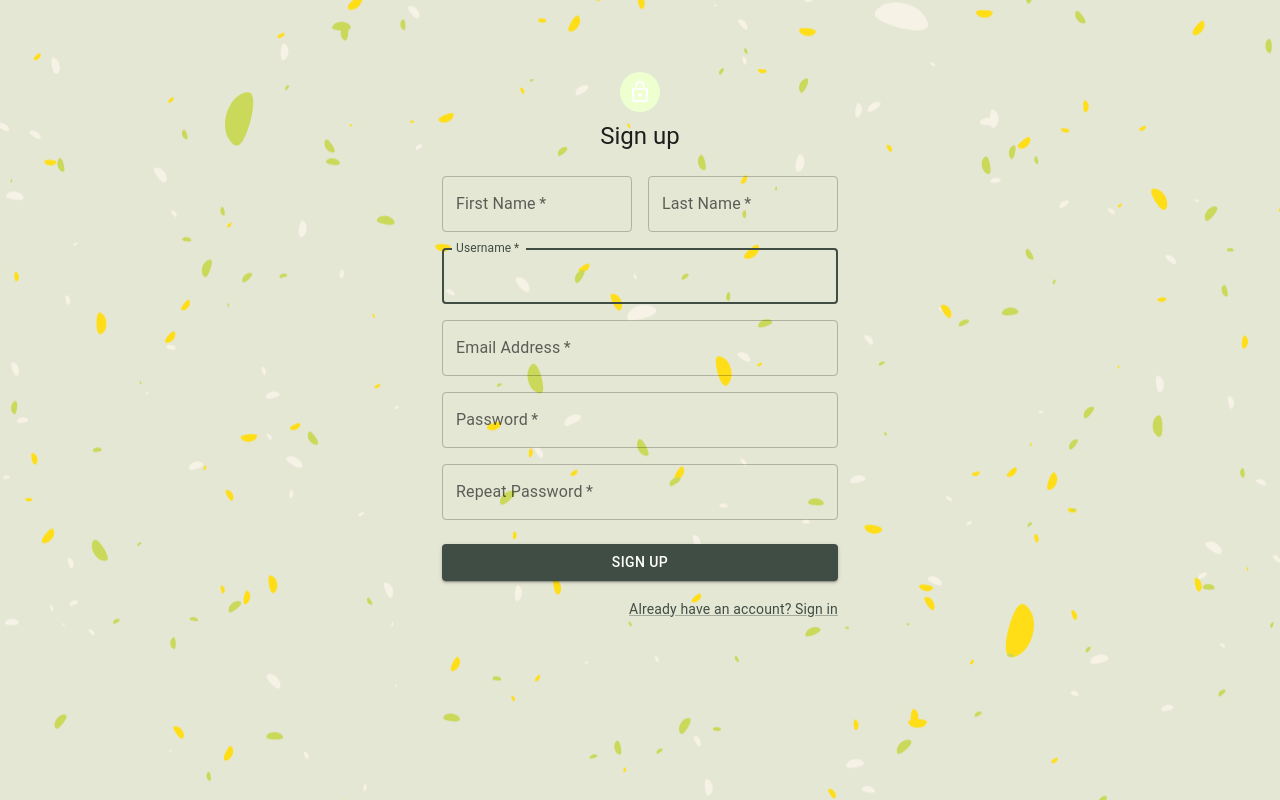
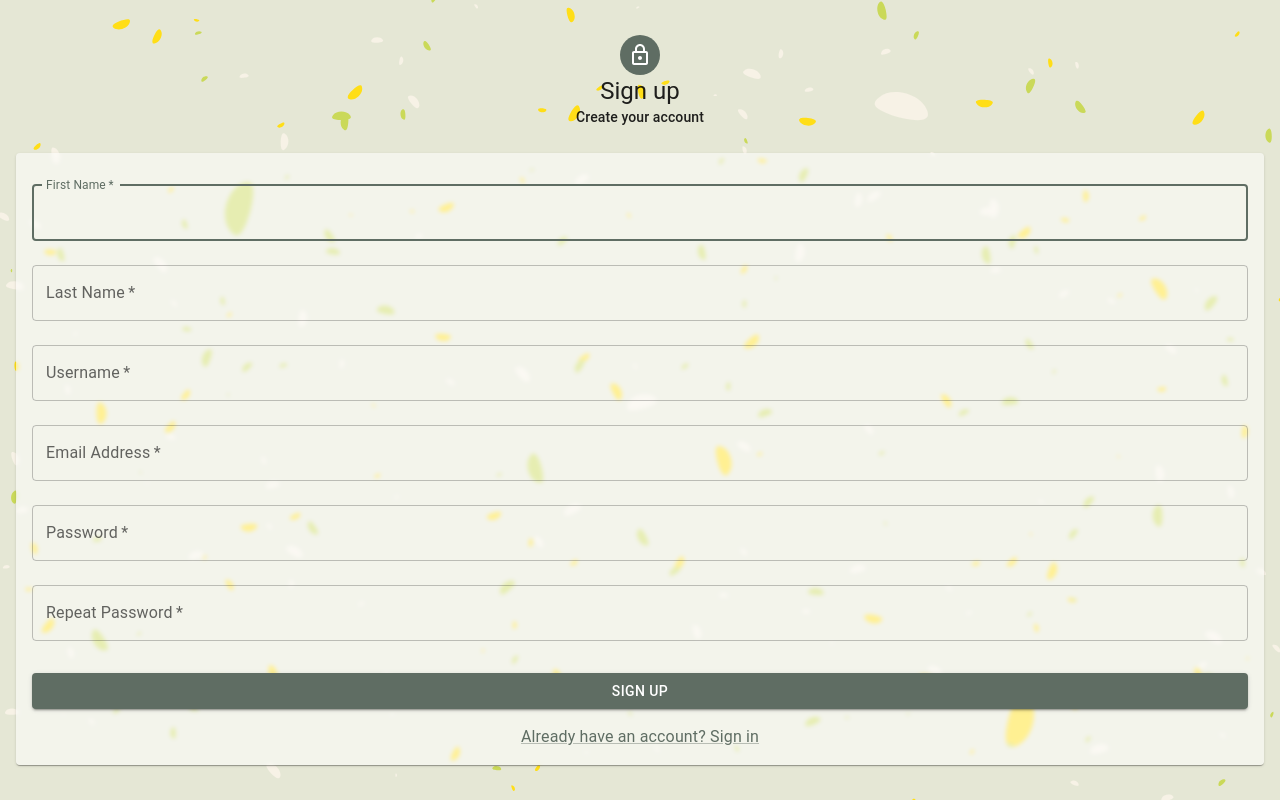
Before and after one commit to RegeN22/well-lensAI, a React (Vite) app in the folder frontend/: page /sign-up in a window 1280 px wide. Built offline with nearby package versions, Linux system fonts and the light colour scheme.

Commit message:
More ui fixes

```diff
--- a/frontend/src/App.tsx
+++ b/frontend/src/App.tsx
@@ -5,13 +5,12 @@ import {
   ThemeProvider,
   useMediaQuery,
 } from "@mui/material";
-import { lime, purple } from "@mui/material/colors";
 import { GoogleOAuthProvider } from "@react-oauth/google";
 import { useMemo } from "react";
 import { RouterProvider } from "react-router-dom";
 import { appRouter } from "./routes/router.tsx";
-import { SnackbarProvider } from "notistack";
 import bgImage from './assets/bg.png';
+import bgImageDark from './assets/bg-dark.png';
 
 function App() {
   const prefersDarkMode = useMediaQuery("(prefers-color-scheme: dark)");
@@ -21,8 +20,8 @@ function App() {
       createTheme({
         palette: {
           mode: prefersDarkMode ? "dark" : "light",
-          primary: { main: "#404d44" },
-          secondary: { main: "#eeffd0" },
+          primary: { main: "#5f6d63", light: "#9caca1", dark: '#404d44', contrastText: "white", },
+          secondary: { main: "#c3f65d", light: "#dcfba3", dark: '#a1c929', contrastText: "black", },
           error: { main: "#D64D4F" },
           success: { main: "#318300" },
           warning: { main: "#ffbf00" },
@@ -32,10 +31,18 @@ function App() {
             styleOverrides: (themeParam) => ({
               body: {
                 ...(themeParam.palette.mode === "dark" ? darkScrollbar() : {}),
-                backgroundImage: themeParam.palette.mode === "dark" ? 'none' : `url(${bgImage})`
+                backgroundImage: themeParam.palette.mode === "dark" ? `url(${bgImageDark})` : `url(${bgImage})`,
               },
             }),
           },
+          MuiPaper: {
+            styleOverrides: {
+              root: ({theme}) => ({
+                backgroundColor: theme.palette.mode === 'dark' ? '#00000088' : '#ffffff88',
+                backdropFilter: 'blur(2px)'
+              })
+            }
+          }
         },
       }),
     [prefersDarkMode]
--- a/frontend/src/features/common/Footer/Footer.css
+++ /dev/null
@@ -1,4 +0,0 @@
-.bottom-icon {
-    font-weight: bold;
-    font-size: 1.2rem;
-}
--- a/frontend/src/features/common/Footer/Footer.tsx
+++ b/frontend/src/features/common/Footer/Footer.tsx
@@ -5,54 +5,46 @@ import {
   CssBaseline,
   Paper,
   styled,
-  useTheme,
 } from "@mui/material";
 import { useState } from "react";
 import HistoryIcon from "@mui/icons-material/History";
 import LocalSeeIcon from "@mui/icons-material/LocalSee";
 import PersonIcon from "@mui/icons-material/Person";
-import "./Footer.css";
 import { useNavigate } from "react-router-dom";
 
-const TabBarButton = styled(BottomNavigationAction)({
-  "&.Mui-selected": {
-    color: "#404d44",
-  },
-});
+const TabBarButton = styled(BottomNavigationAction)({});
 
 export default function Footer() {
   const [value, setValue] = useState(0);
-  const { spacing } = useTheme();
   const navigate = useNavigate();
 
   return (
-    <Box sx={{ padding: spacing(3.6) }}>
+    <Box>
       <CssBaseline />
       <Paper
         sx={{ position: "fixed", bottom: 0, left: 0, right: 0 }}
         elevation={1}
       >
         <BottomNavigation
-          showLabels
           value={value}
           onChange={(event, newValue) => {
             setValue(newValue);
           }}
         >
           <TabBarButton
-            label="HISTORY"
+            label="History"
             className="bottom-icon"
             icon={<HistoryIcon />}
             onClick={() => navigate("/home")}
           />
           <TabBarButton
-            label="SCAN"
+            label="Scan"
             className="bottom-icon"
             icon={<LocalSeeIcon />}
             onClick={() => navigate("/home/new")}
           />
           <TabBarButton
-            label="PROFILE"
+            label="Profile"
             className="bottom-icon"
             icon={<PersonIcon />}
             onClick={() => navigate("/profile")}
--- a/frontend/src/index.css
+++ b/frontend/src/index.css
@@ -13,8 +13,10 @@ code {
 }
 
 body {
+  height: 100vh;
   background-repeat: no-repeat;
   background-position: center;
+  background-attachment: fixed;
 }
 
 @media (min-width:1281px) {
--- a/frontend/src/routes/ProfileEditPage/ProfileEditPage.tsx
+++ b/frontend/src/routes/ProfileEditPage/ProfileEditPage.tsx
@@ -1,5 +1,6 @@
 import {
   Button,
+  Container,
   Divider,
   FormControl,
   FormControlLabel,
@@ -50,7 +51,8 @@ export default function ProfileEditPage(): JSX.Element {
   };
 
   return unsavedProfile ? (
-    <Paper elevation={1} sx={{ margin: "1em" }}>
+    <Container sx={{ padding: "1em" }}>
+      <Paper elevation={1}>
         <Stack sx={{ padding: "1em" }} direction="column" spacing={3}>
           <Stack direction='row' justifyContent='center' alignItems='center'>
             <UserAvatar user={profile} size="56px" />
@@ -179,6 +181,7 @@ export default function ProfileEditPage(): JSX.Element {
           </form>
         </Stack>
       </Paper>
+    </Container>
   ) : (
     <></>
   );
--- a/frontend/src/routes/ProfilePage/ProfilePage.tsx
+++ b/frontend/src/routes/ProfilePage/ProfilePage.tsx
@@ -6,7 +6,7 @@ import { logout } from "../../services/user-service";
 
 export default function ProfilePage(): JSX.Element {
   const [profile] = useCurrentUser();
-  return <Stack sx={{ margin: '1em' }} spacing={2}>
+  return <Stack sx={{ padding: '1em' }} spacing={2}>
     <UserSummaryCard user={profile} />
     <Paper>
       <List>
--- a/frontend/src/routes/ScansPage/ScansPage.tsx
+++ b/frontend/src/routes/ScansPage/ScansPage.tsx
@@ -1,4 +1,4 @@
-import { Box, Stack, Typography } from "@mui/material";
+import { Box, Button, Stack, Typography } from "@mui/material";
 import { useEffect, useState } from "react";
 import { useNavigate } from "react-router-dom";
 import ScanDataListItem from "../../features/product-scan/ScanDataListItem/ScanDataListItem";
@@ -34,9 +34,10 @@ export default function ScansPage(): JSX.Element {
           sx={{ padding: "1em", maxWidth: "30em" }}
           spacing={1}
           direction="column"
+          alignItems='center'
         >
-          <Typography variant="h5">Products</Typography>
-          {products ? (
+          <Typography variant="h4">Your Product Scans</Typography>
+          {products?.length ? (
             products?.map((product: HistoryProductModel) => (
               <ScanDataListItem
                 productImage={product?.image}
@@ -44,7 +45,14 @@ export default function ScansPage(): JSX.Element {
               />
             ))
           ) : (
-            <Typography variant="h6">Begin Searching!</Typography>
+            <Box>
+              <Button
+                variant="contained"
+                sx={{ marginTop: '5em' }}
+                onClick={() => navigate('/home/new')}>
+                Begin Searching
+              </Button>
+            </Box>
           )}
         </Stack>
       </Box>
--- a/frontend/src/routes/UploadPic.tsx/UploadPic.tsx
+++ b/frontend/src/routes/UploadPic.tsx/UploadPic.tsx
@@ -172,14 +172,6 @@ export default function UploadPic(): JSX.Element {
               <AddPhotoAlternateIcon fontSize="large" />
             </LoadingButton>
           </label>
-          <Button
-            size="large"
-            disabled={isLoading}
-            sx={{ fontSize: "20px", mt: 5 }}
-            onClick={() => enqueueSnackbar("ddddd", { variant: "info" })}
-          >
-            Previous scans
-          </Button>
         </Box>
       )}
     </Box>
--- a/frontend/src/routes/sign-in/sign-in.tsx
+++ b/frontend/src/routes/sign-in/sign-in.tsx
@@ -1,12 +1,8 @@
 import LockOutlinedIcon from "@mui/icons-material/LockOutlined";
 import Avatar from "@mui/material/Avatar";
-import Box from "@mui/material/Box";
 import Button from "@mui/material/Button";
 import Checkbox from "@mui/material/Checkbox";
-import Container from "@mui/material/Container";
-import CssBaseline from "@mui/material/CssBaseline";
 import FormControlLabel from "@mui/material/FormControlLabel";
-import Grid from "@mui/material/Grid";
 import Link from "@mui/material/Link";
 import TextField from "@mui/material/TextField";
 import Typography from "@mui/material/Typography";
@@ -14,6 +10,7 @@ import { GoogleLogin } from "@react-oauth/google";
 import * as React from "react";
 import { useNavigate } from "react-router-dom";
 import { googleSignin, loginUser } from "../../services/user-service";
+import { Paper, Stack } from "@mui/material";
 
 export default function SignIn() {
   const navigate = useNavigate();
@@ -52,23 +49,19 @@ export default function SignIn() {
   };
 
   return (
-    <Container component="main" maxWidth="xs">
-      <CssBaseline />
-      <Box
-        sx={{
-          marginTop: 8,
-          display: "flex",
-          flexDirection: "column",
-          alignItems: "center",
-        }}
-      >
-        <Avatar sx={{ m: 1, bgcolor: "secondary.main" }}>
+    <Stack direction='column' alignItems='center' justifyContent='center' maxWidth='xs' spacing={3} sx={{ height: '100vh', margin: '0 1em' }}>
+      <Stack alignItems='center'>
+        <Avatar sx={{ bgcolor: "primary.main" }}>
           <LockOutlinedIcon />
         </Avatar>
-        <Typography component="h1" variant="h5">
-          Sign in
+        <Typography component="h5" variant="h5">
+          Welcome back
         </Typography>
-        <Box component="form" onSubmit={handleSubmit} noValidate sx={{ mt: 1 }}>
+        <Typography component="p" variant="subtitle2">
+          Enter your credentials to sign in
+        </Typography>
+      </Stack>
+      <Paper component="form" onSubmit={handleSubmit} noValidate sx={{ padding: '1em' }}>
         <TextField
           margin="normal"
           required
@@ -98,10 +91,14 @@ export default function SignIn() {
           fullWidth
           variant="contained"
           sx={{ mt: 3, mb: 2 }}
-          >
-            Sign In
-          </Button>
+        >Sign In</Button>
+        <Stack alignItems='center' spacing={1} sx={{marginTop: '1em'}}>
+          <Link onClick={() => navigate("sign-up")} variant="body1">
+            Don't have an account? Sign Up
+          </Link>
+          <Typography variant="body1">or</Typography>
           <GoogleLogin
+            theme="filled_blue"
             onSuccess={async (credRes) => {
               console.log(credRes);
               const res = await googleSignin(credRes);
@@ -110,20 +107,8 @@ export default function SignIn() {
             }}
             onError={() => console.log("Fuck")}
           />
-          <Grid container>
-            {/* <Grid item xs>
-              <Link href="#" variant="body2">
-                Forgot password?
-              </Link>
-            </Grid> */}
-            <Grid item>
-              <Link onClick={() => navigate("sign-up")} variant="body2">
-                {"Don't have an account? Sign Up"}
-              </Link>
-            </Grid>
-          </Grid>
-        </Box>
-      </Box>
-    </Container>
+        </Stack>
+      </Paper>
+    </Stack>
   );
 }
--- a/frontend/src/routes/sign-up/sign-up.tsx
+++ b/frontend/src/routes/sign-up/sign-up.tsx
@@ -12,6 +12,7 @@ import * as React from "react";
 import { useNavigate } from "react-router-dom";
 import { UserModel } from "../../models";
 import { registerUser } from "../../services/user-service";
+import { Paper, Stack } from "@mui/material";
 
 export default function SignUp() {
   const navigate = useNavigate();
@@ -75,89 +76,76 @@ export default function SignUp() {
   };
 
   return (
-    <Container component="main" maxWidth="xs">
-      <CssBaseline />
-      <Box
-        sx={{
-          marginTop: 8,
-          display: "flex",
-          flexDirection: "column",
-          alignItems: "center",
-        }}
-      >
-        <Avatar sx={{ m: 1, bgcolor: "secondary.main" }}>
+    <Stack direction='column' alignItems='center' justifyContent='center' maxWidth='xs' spacing={3} sx={{ height: '100vh', margin: '0 1em' }}>
+      <Stack alignItems='center'>
+        <Avatar sx={{ bgcolor: "primary.main" }}>
           <LockOutlinedIcon />
         </Avatar>
-        <Typography component="h1" variant="h5">
+        <Typography component="h5" variant="h5">
           Sign up
         </Typography>
-        <Box component="form" noValidate onSubmit={handleSubmit} sx={{ mt: 3 }}>
-          <Grid container spacing={2}>
-            <Grid item xs={12} sm={6}>
+        <Typography component="p" variant="subtitle2">
+          Create your account
+        </Typography>
+      </Stack>
+      <Paper component="form" noValidate onSubmit={handleSubmit} sx={{ padding: '1em' }}>
         <TextField
           autoComplete="given-name"
           name="firstName"
           required
           fullWidth
+          margin="normal"
           id="firstName"
           label="First Name"
           autoFocus
         />
-            </Grid>
-            <Grid item xs={12} sm={6}>
         <TextField
           required
           fullWidth
+          margin="normal"
           id="lastName"
           label="Last Name"
           name="lastName"
           autoComplete="family-name"
         />
-            </Grid>
-            <Grid item xs={12}>
         <TextField
           autoComplete="username"
           name="username"
           required
           fullWidth
+          margin="normal"
           id="username"
           label="Username"
-                autoFocus
         />
-            </Grid>
-            <Grid item xs={12}>
         <TextField
           required
           fullWidth
+          margin="normal"
           id="email"
           label="Email Address"
           name="email"
           autoComplete="email"
         />
-            </Grid>
-            <Grid item xs={12}>
         <TextField
           required
           fullWidth
+          margin="normal"
           name="password"
           label="Password"
           type="password"
           id="password"
           autoComplete="new-password"
         />
-            </Grid>
-            <Grid item xs={12}>
         <TextField
           required
           fullWidth
+          margin="normal"
           name="repeat-password"
           label="Repeat Password"
           type="password"
           id="password"
           autoComplete="new-password"
         />
-            </Grid>
-          </Grid>
         <Button
           type="submit"
           fullWidth
@@ -166,15 +154,12 @@ export default function SignUp() {
         >
           Sign Up
         </Button>
-          <Grid container justifyContent="flex-end">
-            <Grid item>
-              <Link onClick={() => navigate("/")} variant="body2">
+        <Container sx={{ textAlign: 'center' }}>
+          <Link onClick={() => navigate("/")} variant="body1">
             Already have an account? Sign in
           </Link>
-            </Grid>
-          </Grid>
-        </Box>
-      </Box>
         </Container>
+      </Paper>
+    </Stack>
   );
 }
```
Also changed, not shown: frontend/src/assets/bg-dark.png (added). Lines whose indentation alone changed are shown as unchanged.
